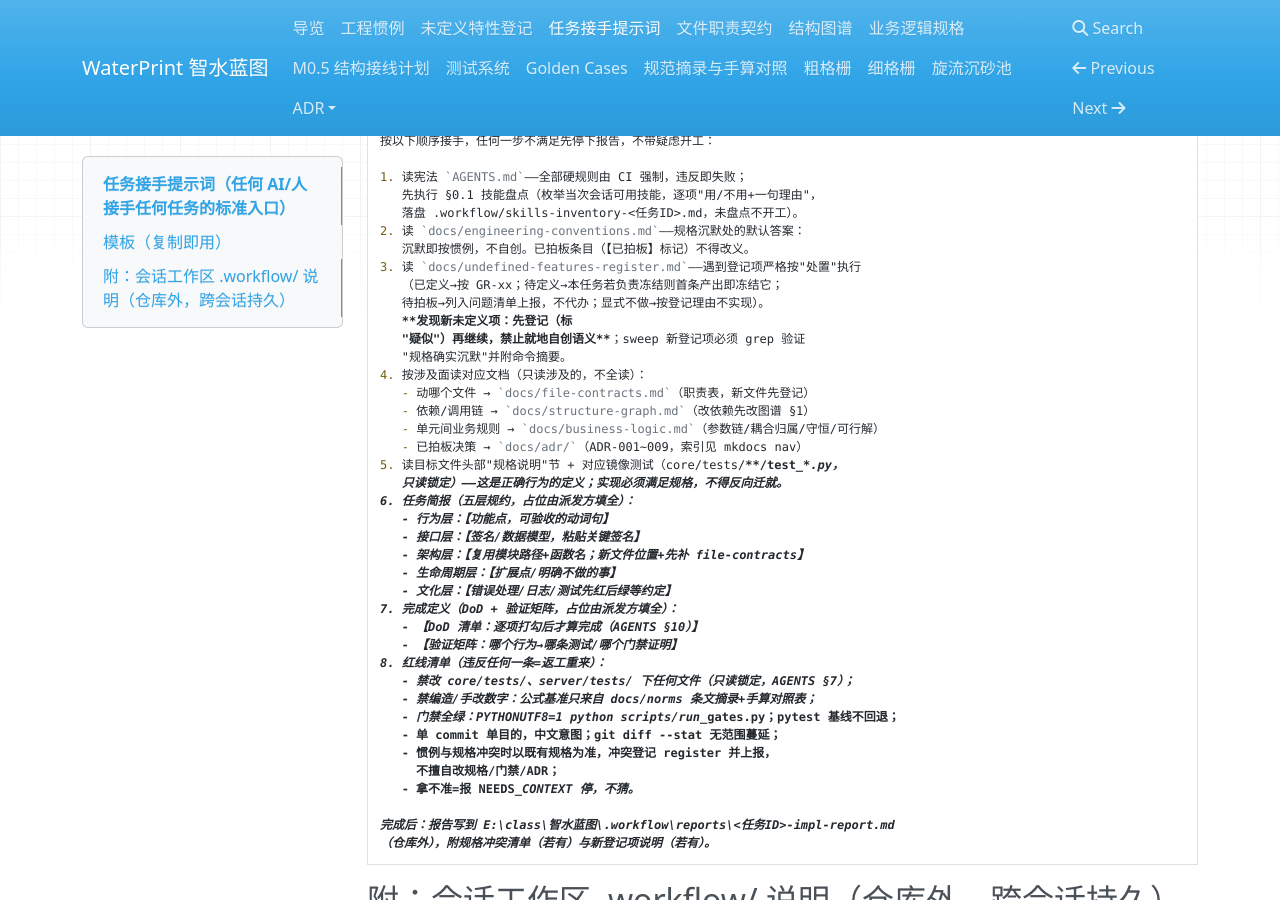
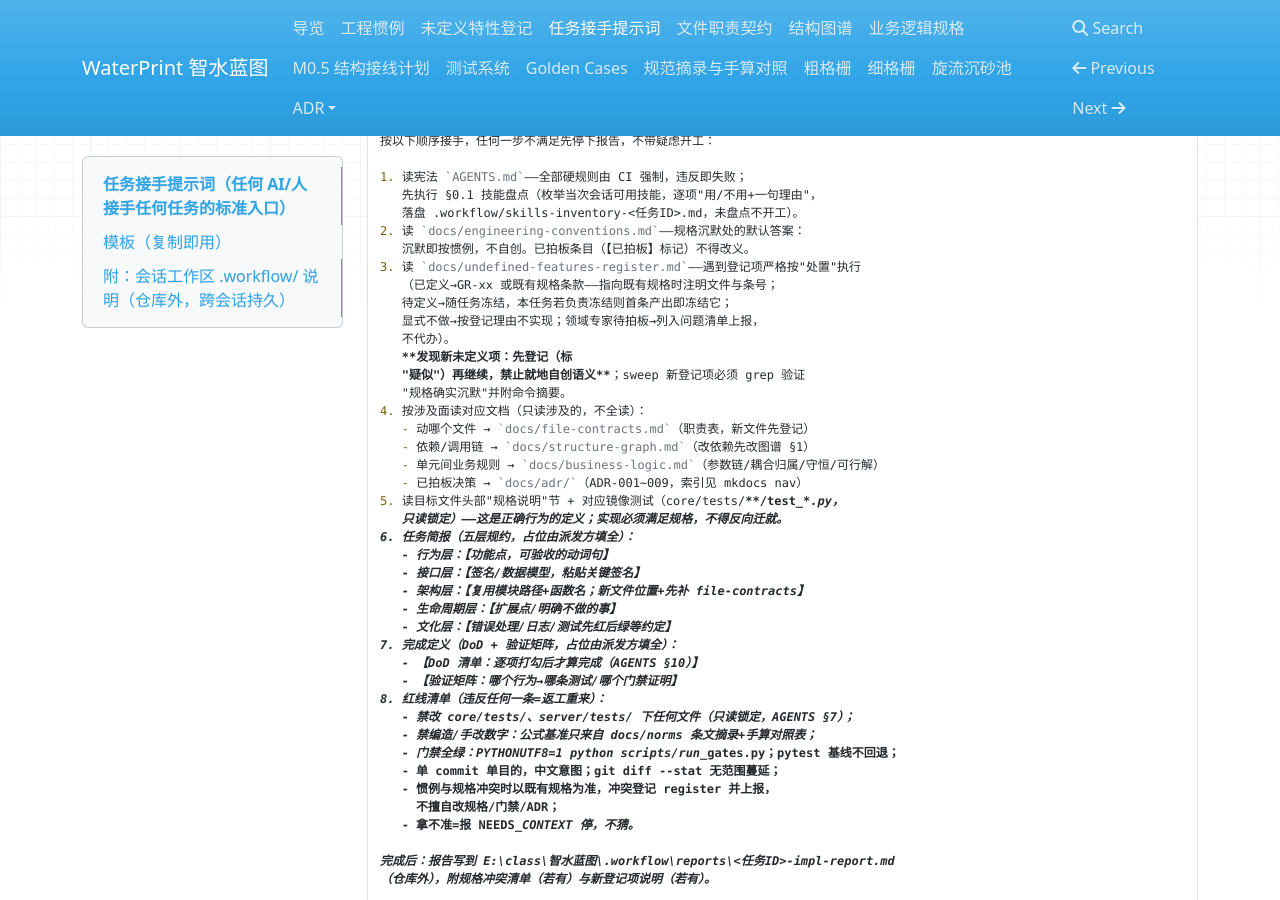
Before and after one commit to yyx20040712/waterprint, an MkDocs documentation site: the page built from docs/task-handover-prompt.md, in a window 1280 px wide and 900 px high, scrolled down 316 px. Built offline with MkDocs 1.6.1, drawn with Linux system fonts in a browser that asks for light colours; nearby versions of some CDN libraries.

Commit message:
KB Minors 三处一行修：接手提示词第 3 步四选一措辞与 register 表头对齐（已定义补"或既有规格条款注明条号"、待拍板改"领域专家待拍板"、显式不做/待定义语序归位）；UF-03 处置内嵌"→待定义"改"随 T6/T7 定稿"消歧（行内四选一不自相矛盾）；register §四 UF-22 验证命令注释补结论口径（ParamSpec 范围闭/开端点语义未写，后立 GR-06）——用户总授权 2026-08-23

```diff
--- a/docs/task-handover-prompt.md
+++ b/docs/task-handover-prompt.md
@@ -18,8 +18,10 @@
 2. 读 `docs/engineering-conventions.md`——规格沉默处的默认答案：
    沉默即按惯例，不自创。已拍板条目（【已拍板】标记）不得改义。
 3. 读 `docs/undefined-features-register.md`——遇到登记项严格按"处置"执行
-   （已定义→按 GR-xx；待定义→本任务若负责冻结则首条产出即冻结它；
-   待拍板→列入问题清单上报，不代办；显式不做→按登记理由不实现）。
+   （已定义→GR-xx 或既有规格条款——指向既有规格时注明文件与条号；
+   待定义→随任务冻结，本任务若负责冻结则首条产出即冻结它；
+   显式不做→按登记理由不实现；领域专家待拍板→列入问题清单上报，
+   不代办）。
    **发现新未定义项：先登记（标
    "疑似"）再继续，禁止就地自创语义**；sweep 新登记项必须 grep 验证
    "规格确实沉默"并附命令摘要。
```
Also changed, not shown: docs/undefined-features-register.md (+2 -2 lines).
